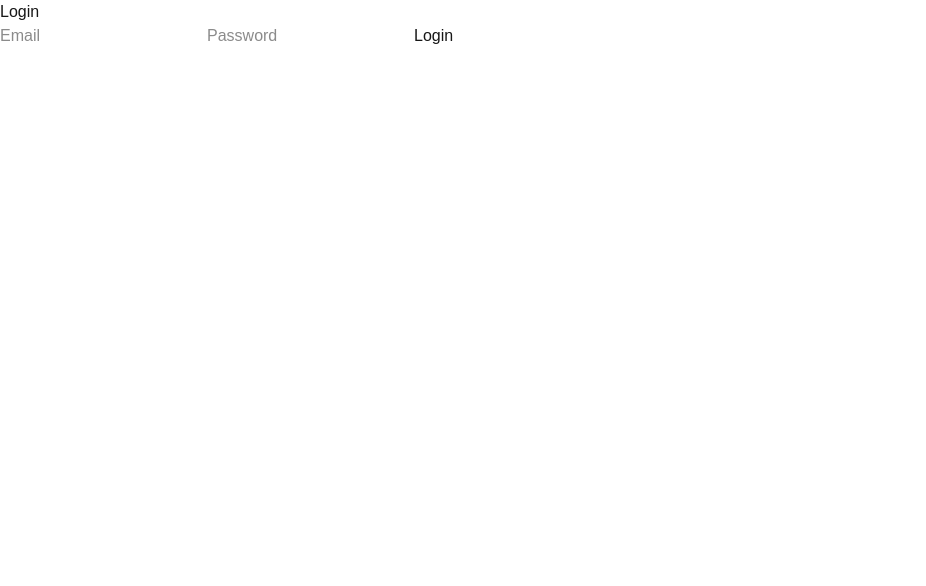
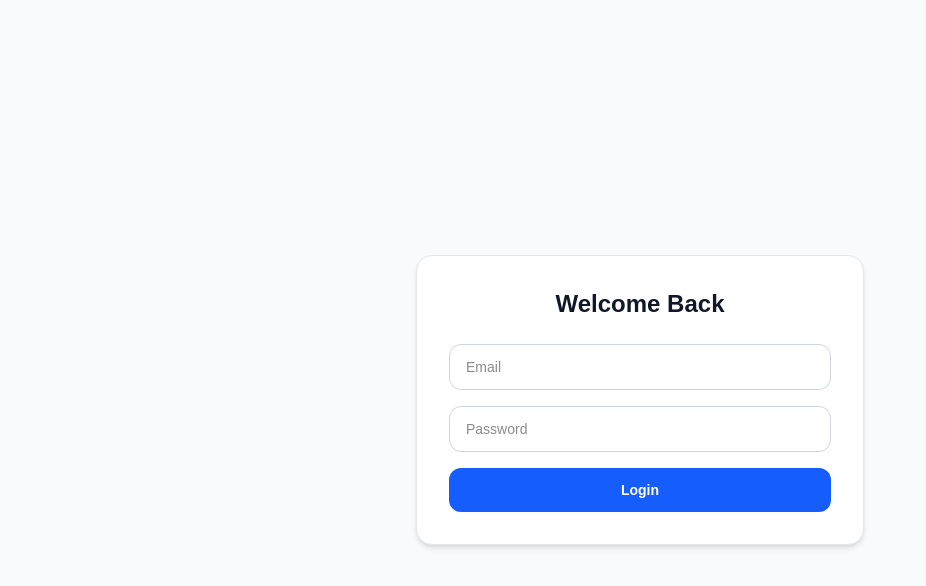
Before and after one commit to yeoutmani/erp-ticketing-ai-module, a Next.js app in the folder frontend/: page /login in a window 1280 px wide. Shown: the top 586 px of the page, without its empty margins (0-926 px from the left). Built offline with nearby package versions, Linux system fonts and the light colour scheme; no server answers.

Commit message:
feat(ui): improve layout consistency and visual polish across app

```diff
--- a/frontend/app/(protected)/layout.tsx
+++ b/frontend/app/(protected)/layout.tsx
@@ -13,12 +13,18 @@ export default async function ProtectedLayout({ children }: { children: React.Re
   }
 
   return (
-    <div>
-      <header>
-        <h2>ERP Ticketing</h2>
+    <div className="min-h-screen bg-gray-50">
+      <header className="flex items-center justify-between px-8 py-4 bg-white border-b border-gray-200">
+        <h2 className="text-xl font-bold text-gray-800">
+          ERP Ticketing
+        </h2>
+
         <LogoutButton />
       </header>
-      <main>{children}</main>
+
+      <main className="max-w-3xl mx-auto py-10 px-6 space-y-8">
+        {children}
+      </main>
     </div>
   )
 }
--- a/frontend/app/(protected)/tickets/loading.tsx
+++ b/frontend/app/(protected)/tickets/loading.tsx
@@ -1,3 +1,9 @@
 export default function Loading() {
-  return <p>Loading tickets...</p>
+  return (
+    <div className="bg-white p-6 rounded-xl shadow-sm border border-gray-100">
+      <p className="text-sm text-gray-500 animate-pulse">
+        Loading tickets...
+      </p>
+    </div>
+  )
 }
--- a/frontend/app/globals.css
+++ b/frontend/app/globals.css
@@ -24,3 +24,12 @@ body {
   color: var(--foreground);
   font-family: Arial, Helvetica, sans-serif;
 }
+
+button {
+  cursor: pointer;
+}
+
+input,
+textarea {
+  transition: all 0.2s ease;
+}
--- a/frontend/app/layout.tsx
+++ b/frontend/app/layout.tsx
@@ -24,7 +24,11 @@ export default function RootLayout({
 }>) {
   return (
     <html lang="en">
-      <body className={`${geistSans.variable} ${geistMono.variable} antialiased`}>{children}</body>
+      <body className={`${geistSans.variable} ${geistMono.variable} antialiased bg-gray-50 text-gray-900`}>
+        <div className="min-h-screen">
+          {children}
+        </div>
+      </body>
     </html>
   )
 }
--- a/frontend/app/login/page.tsx
+++ b/frontend/app/login/page.tsx
@@ -9,14 +9,20 @@ export default function LoginPage() {
   const [email, setEmail] = useState('')
   const [password, setPassword] = useState('')
   const [error, setError] = useState<string | null>(null)
+  const [loading, setLoading] = useState(false)
 
   const handleLogin = async (e: React.SyntheticEvent<HTMLFormElement>) => {
     e.preventDefault()
+
+    setLoading(true)
+    setError(null)
 
     const { error } = await supabaseClient.auth.signInWithPassword({
       email,
       password
     })
+
+    setLoading(false)
 
     if (error) {
       setError(error.message)
@@ -28,24 +34,44 @@ export default function LoginPage() {
   }
 
   return (
-    <main>
-      <h1>Login</h1>
-      <form onSubmit={handleLogin}>
+    <main className="min-h-screen flex items-center justify-center bg-gray-50 px-4">
+      <div className="w-full max-w-md bg-white p-8 rounded-2xl shadow-md border border-gray-200 space-y-6">
+        <h1 className="text-2xl font-bold text-gray-900 text-center">
+          Welcome Back
+        </h1>
+
+        <form className="space-y-4" onSubmit={handleLogin}>
           <input
             type="email"
             placeholder="Email"
             value={email}
             onChange={(e) => setEmail(e.target.value)}
+            className="w-full rounded-xl border border-gray-300 px-4 py-3 text-sm focus:outline-none focus:ring-2 focus:ring-blue-600 focus:border-blue-600 transition"
           />
+
           <input
             type="password"
             placeholder="Password"
             value={password}
             onChange={(e) => setPassword(e.target.value)}
+            className="w-full rounded-xl border border-gray-300 px-4 py-3 text-sm focus:outline-none focus:ring-2 focus:ring-blue-600 focus:border-blue-600 transition"
           />
-        <button type="submit">Login</button>
-        {error && <p>{error}</p>}
+
+          <button
+            type="submit"
+            disabled={loading}
+            className="w-full bg-blue-600 text-white py-3 rounded-xl text-sm font-semibold transition-all hover:bg-blue-700 hover:shadow-md active:scale-[0.99] disabled:opacity-50"
+          >
+            {loading ? 'Signing in...' : 'Login'}
+          </button>
+
+          {error && (
+            <p className="text-sm text-red-600 bg-red-50 border border-red-200 px-4 py-2 rounded-lg">
+              {error}
+            </p>
+          )}
         </form>
+      </div>
     </main>
   )
 }
--- a/frontend/components/buttons/logout.tsx
+++ b/frontend/components/buttons/logout.tsx
@@ -13,5 +13,12 @@ export default function LogoutButton() {
     router.push('/login')
   }
 
-  return <button onClick={handleLogout}>Logout</button>
+  return (
+    <button
+      onClick={handleLogout}
+      className="text-sm bg-blue-600 px-4 py-2 rounded-lg hover:bg-blue-700 transition"
+    >
+      Logout
+    </button>
+  )
 }
--- a/frontend/components/tickets/TicketForm.tsx
+++ b/frontend/components/tickets/TicketForm.tsx
@@ -10,7 +10,8 @@ interface TicketData {
 }
 
 export default function TicketForm({
-  createTicket = (data: TicketData) => supabaseClient.from('tickets').insert(data)
+  createTicket = (data: TicketData) =>
+    supabaseClient.from('tickets').insert(data)
 }) {
   const router = useRouter()
   const [title, setTitle] = useState('')
@@ -29,15 +30,11 @@ export default function TicketForm({
     setLoading(true)
     setError(null)
 
-    const { error } = await createTicket({
-      title,
-      description
-    })
+    const { error } = await createTicket({ title, description })
 
     setLoading(false)
 
     if (error) {
-      console.error('Error creating ticket:', error)
       setError('Failed to create ticket')
       return
     }
@@ -48,20 +45,51 @@ export default function TicketForm({
   }
 
   return (
-    <form onSubmit={handleSubmit}>
-      <input placeholder="Title" value={title} onChange={(e) => setTitle(e.target.value)} />
+    <form className="bg-white p-8 rounded-2xl shadow-md border border-gray-200 space-y-6" onSubmit={handleSubmit}>
+      <h3 className="text-xl font-semibold text-gray-900">
+        Create Ticket
+      </h3>
 
-      <textarea
-        placeholder="Description"
-        value={description}
-        onChange={(e) => setDescription(e.target.value)}
-      />
+      <div className="space-y-3">
+        <input
+          className="w-full rounded-xl border border-gray-300 bg-white
+          px-4 py-3 text-sm text-gray-900
+          placeholder:text-gray-400
+          shadow-sm
+          focus:outline-none focus:ring-2 focus:ring-blue-600 focus:border-blue-600
+          transition"
+          placeholder="Title"
+          value={title}
+          onChange={(e) => setTitle(e.target.value)}
+        />
 
-      <button type="submit" disabled={loading}>
+        <textarea
+          className="w-full rounded-xl border border-gray-300 bg-white
+          px-4 py-3 text-sm text-gray-900
+          placeholder:text-gray-400
+          min-h-[120px] resize-none
+          shadow-sm
+          focus:outline-none focus:ring-2 focus:ring-blue-600 focus:border-blue-600
+          transition"
+          placeholder="Description"
+          value={description}
+          onChange={(e) => setDescription(e.target.value)}
+        />
+      </div>
+
+      <button
+        type="submit"
+        disabled={loading}
+        className="w-full bg-blue-600 text-white py-3 rounded-xl text-sm font-semibold transition-all hover:bg-blue-700 hover:shadow-md active:scale-[0.99] disabled:opacity-50 disabled:cursor-not-allowed"
+      >
         {loading ? 'Creating...' : 'Create Ticket'}
       </button>
 
-      {error && <p role="alert">{error}</p>}
+      {error && (
+        <p className="text-sm text-red-600 bg-red-50 border border-red-200 px-4 py-2 rounded-lg">
+          {error}
+        </p>
+      )}
     </form>
   )
 }
--- a/frontend/components/tickets/TicketList.tsx
+++ b/frontend/components/tickets/TicketList.tsx
@@ -8,16 +8,31 @@ type Ticket = {
 
 export default function TicketList({ tickets }: { tickets: Ticket[] }) {
   if (!tickets.length) {
-    return <p>No tickets found</p>
+    return (
+      <div className="bg-white p-6 rounded-xl shadow-sm border border-gray-100 text-gray-500 text-sm">
+        No tickets found
+      </div>
+    )
   }
 
   return (
-    <ul>
-      {tickets.map((ticket) => (
-        <li key={ticket.id}>
-          {ticket.title} - {ticket.status}
-        </li>
-      ))}
-    </ul>
+    <div className="bg-white rounded-xl shadow-sm border border-gray-100 overflow-hidden">
+      <ul className="divide-y divide-gray-100">
+        {tickets.map((ticket) => (
+          <li
+            key={ticket.id}
+            className="px-6 py-4 flex justify-between items-center hover:bg-gray-50 transition"
+          >
+            <span className="font-medium text-gray-800">
+              {ticket.title}
+            </span>
+
+            <span className="text-xs font-medium px-3 py-1 rounded-full bg-blue-100 text-blue-600">
+              {ticket.status}
+            </span>
+          </li>
+        ))}
+      </ul>
+    </div>
   )
 }
```
Lines whose indentation alone changed are shown as unchanged.
